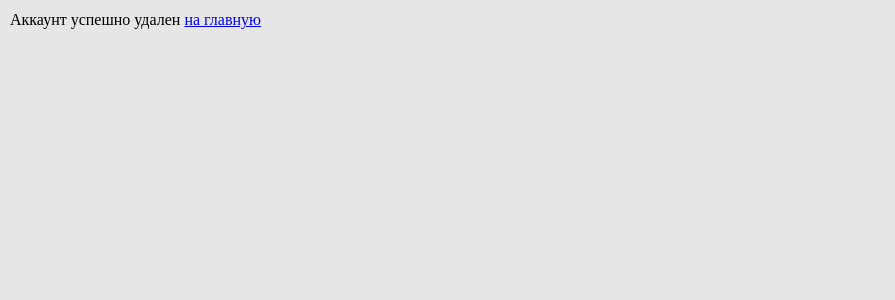
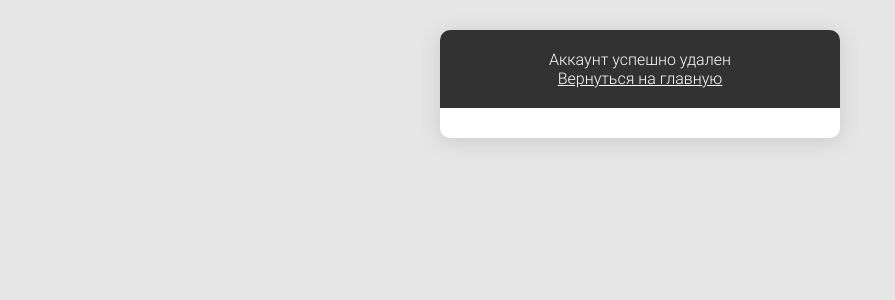
Before and after one commit to SergeyLebidko/LiteInventory, a Django app: page /remova_account_done/ in a window 1280 px wide. Shown: the top 300 px of the page, without its empty margins (0-895 px from the left). Run offline with Django 3.2, Linux system fonts and the light colour scheme; some libraries are stand-ins or nearby versions.

Commit message:
Правка инлайновых стилей

```diff
--- a/main/static/main/css/common_account_form_styles.css
+++ b/main/static/main/css/common_account_form_styles.css
@@ -25,6 +25,5 @@ h3 a {
 }
 
 th {
-    min-width: 300px;
     text-align: right;
 }
--- a/templates/main/change_password.html
+++ b/templates/main/change_password.html
@@ -7,11 +7,15 @@
         .helptext ul {
             list-style-type: disc;
         }
+
+        th {
+            min-width: 250px;
+        }
     </style>
 {% endblock %}
 
 {% block content %}
-    <div class="container">
+    <div class="container" style="max-width: 750px">
         {% if user.is_staff or user.is_superuser %}
             <h3>
                 Изменение пароля персонала или суперпользователя производится с помощью<br>
--- a/templates/main/change_password_done.html
+++ b/templates/main/change_password_done.html
@@ -10,7 +10,7 @@
 
 
 {% block content %}
-    <div class="container">
+    <div class="container" style="max-width: 500px">
         <h3>Пароль успешно изменен!<br>
             Вы можете перейти на
             <a href="{% url 'main:index' %}">главную страницу</a>
--- a/templates/main/login.html
+++ b/templates/main/login.html
@@ -6,7 +6,7 @@
 {% endblock %}
 
 {% block content %}
-    <div class="container">
+    <div class="container" style="max-width: 500px">
         {% if user.is_authenticated %}
             <h3>Вы уже выполнили вход</h3>
         {% else %}
--- a/templates/main/register.html
+++ b/templates/main/register.html
@@ -6,7 +6,7 @@
 {% endblock %}
 
 {% block content %}
-    <div class="container">
+    <div class="container" style="max-width: 600px">
         {% if user.is_authenticated %}
             <h3>
                 Вы уже являетесь зарегистрированным пользователем сервиса.
--- a/templates/main/remove_account.html
+++ b/templates/main/remove_account.html
@@ -16,7 +16,7 @@
 {% endblock %}
 
 {% block content %}
-    <div class="container">
+    <div class="container" style="max-width: 500px">
         {% if user.is_authenticated %}
             {% if user.is_staff or user.is_superuser %}
                 <h3>
--- a/templates/main/remove_account_done.html
+++ b/templates/main/remove_account_done.html
@@ -1,7 +1,16 @@
 {% extends 'main/base.html' %}
+{% load static %}
+
+{% block style %}
+    <link rel="stylesheet" href="{% static 'main/css/common_account_form_styles.css' %}">
+{% endblock %}
 
 {% block content %}
-    <div>
-        Аккаунт успешно удален <a href="{% url 'main:index' %}">на главную</a>
+    <div class="container" style="max-width: 400px">
+        <h3>
+            Аккаунт успешно удален
+            <br>
+            <a href="{% url 'main:index' %}">Вернуться на главную</a>
+        </h3>
     </div>
 {% endblock %}
--- a/templates/main/reset_password.html
+++ b/templates/main/reset_password.html
@@ -12,7 +12,7 @@
 {% endblock %}
 
 {% block content %}
-    <div class="container">
+    <div class="container" style="max-width: 500px">
         {% if user.is_authenticated %}
             {% if user.is_staff or user.is_superuser %}
                 <h3>
--- a/templates/main/reset_password_confirm.html
+++ b/templates/main/reset_password_confirm.html
@@ -6,7 +6,7 @@
 {% endblock %}
 
 {% block content %}
-    <div class="container">
+    <div class="container" style="max-width: 500px">
         {% if user.is_authenticated %}
             {% if user.is_staff or user.is_superuser %}
                 <h3>
```
Also changed, not shown: templates/main/edit_account.html (+6 -1 lines), db.sqlite3.
